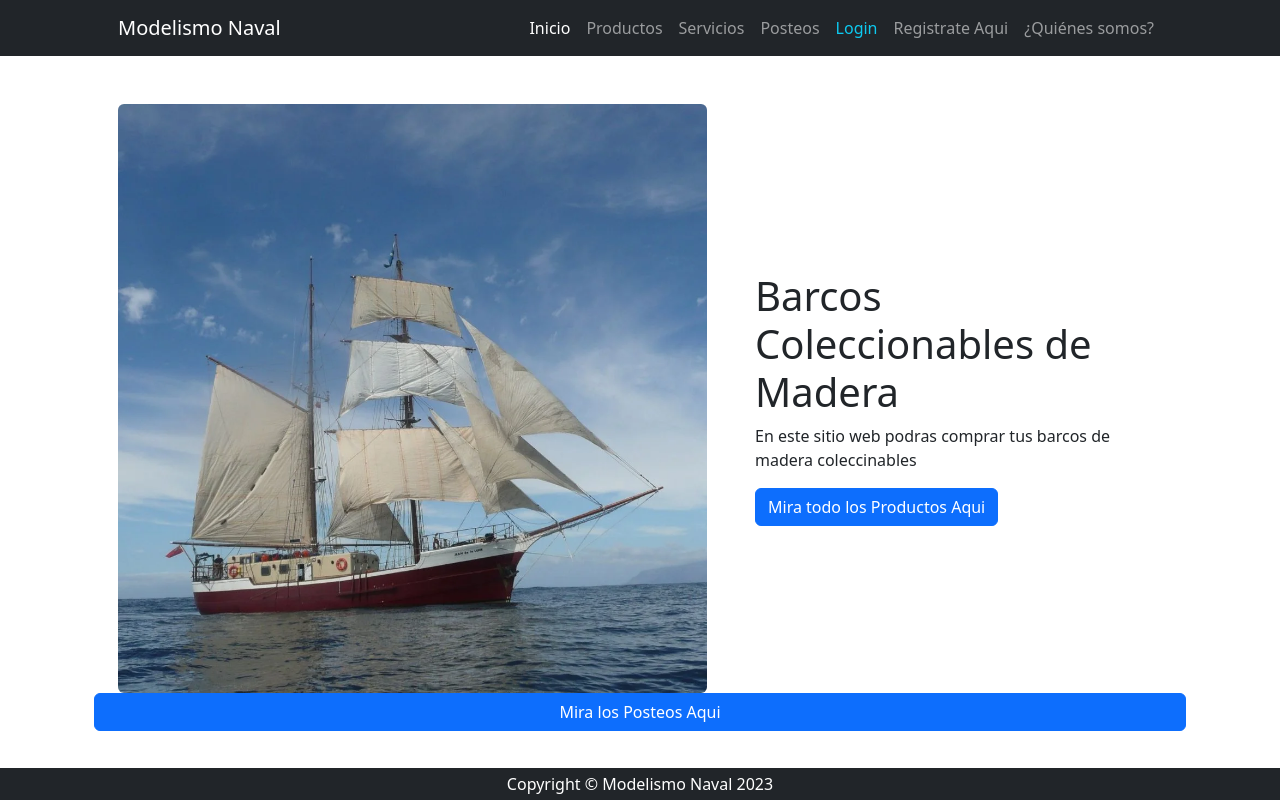
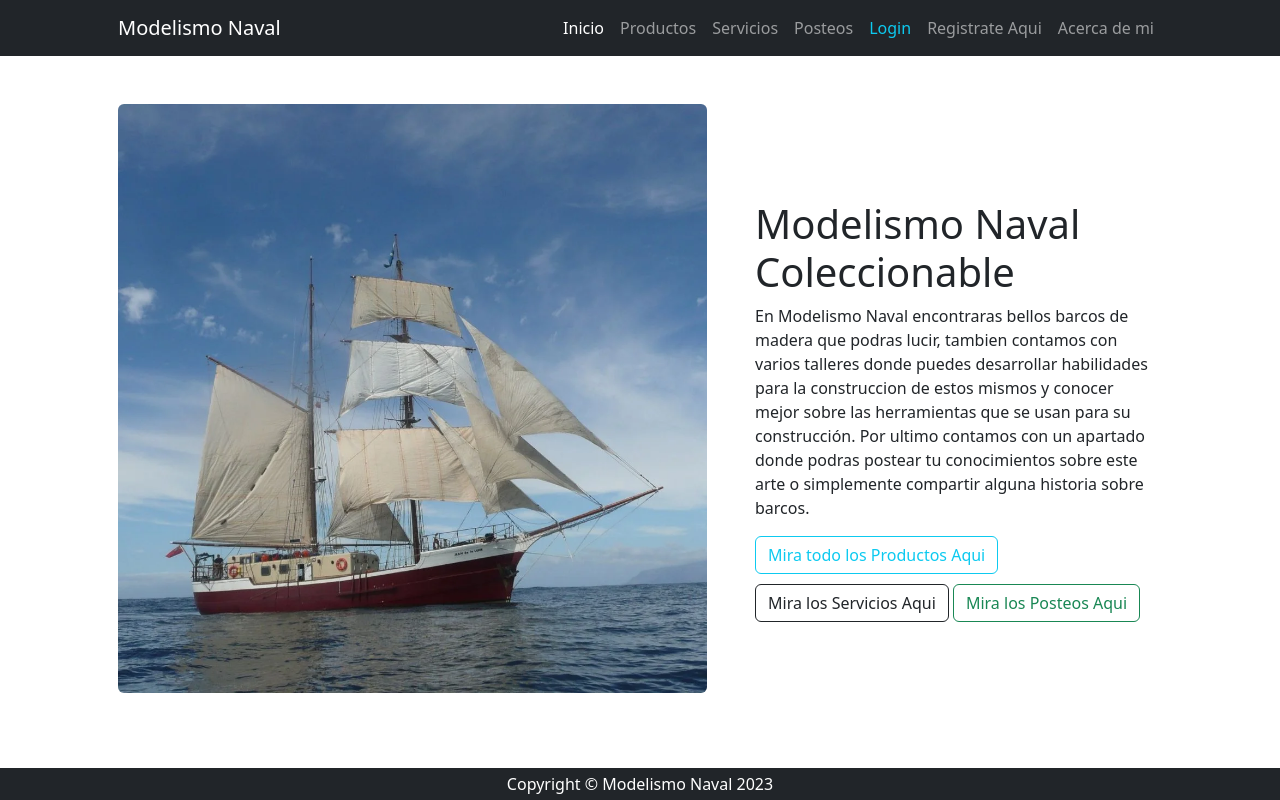
Before and after one commit to mar-var05/Entrega_Final, a Django app: page / in a window 1280 px wide. Run offline with Django 4.2, Linux system fonts and the light colour scheme; some libraries are stand-ins or nearby versions.

Commit message:
Detalles en los archivos HTML

```diff
--- a/project/Apps/Home/templates/Home/about.html
+++ b/project/Apps/Home/templates/Home/about.html
@@ -2,6 +2,6 @@
 
 {% block content %}
   <div class="image-container">
-    <p class="text-center display-1 mb-5 mt-3">Somos un equipo de desarrolladores que quieren crear cosas increibles con Python</p>
+    <p class="text-center display-1 mb-5 mt-3">Mi nombre es Mariana Varon, tengo 19 años y este es mi primer proyecto en Django</p>
   </div>
 {% endblock %}
--- a/project/Apps/Home/templates/Home/index.html
+++ b/project/Apps/Home/templates/Home/index.html
@@ -19,12 +19,21 @@
 
 
    <div class="row gx-4 gx-lg-5 align-items-center my-5">
-        <div class="col-lg-7"><img class="img-fluid rounded mb-4 mb-lg-0" src="{% static 'Home/img/Embarcacion Naval.webp' %}" alt="..." /></div>
+        <div class="col-lg-7"><img class="img-fluid rounded mb-6 mb-lg-4" src="{% static 'Home/img/Embarcacion Naval.webp' %}" alt="..." /></div>
         <div class="col-lg-5">
-            <h1 class="font-weight-light">Barcos Coleccionables de Madera </h1>
-            <p>En este sitio web podras comprar tus barcos de madera coleccinables</p>
-            <a class="btn btn-primary" href="{% url 'Producto:Producto_list' %}">Mira todo los Productos Aqui</li></a>
+            <h1 class="font-weight-light">Modelismo Naval Coleccionable </h1>
+            <p>En Modelismo Naval encontraras bellos barcos de madera que podras lucir, tambien contamos con
+                varios talleres donde puedes desarrollar habilidades para la construccion de estos mismos y conocer mejor sobre las herramientas
+                que se usan para su construcción. Por ultimo contamos con un apartado donde podras postear tu conocimientos sobre este arte o simplemente compartir
+                alguna historia sobre barcos.
+            </p>
+            <a class="btn btn-outline-info" href="{% url 'Producto:Producto_list' %}">Mira todo los Productos Aqui</li></a>
+            <a class="btn btn-outline-dark" style="margin-top: 10px" href="{% url 'Servicio:Servicio_list' %}">Mira los Servicios Aqui</li></a>
+            <a class="btn btn-outline-success" style="margin-top: 10px" href="{% url 'Posteos:Posteos_list' %}">Mira los Posteos Aqui</li></a>
+
         </div>
-        <a class="btn btn-primary" href="{% url 'Posteos:Posteos_list' %}">Mira los Posteos Aqui</li></a>
     </div>
+    <div>
+    </div>
+
 {% endblock content %}
--- a/project/Apps/Home/templates/Home/navbar.html
+++ b/project/Apps/Home/templates/Home/navbar.html
@@ -21,7 +21,7 @@
                    <li class="nav-item"><a class="nav-link text-info" href="{% url 'Home:login' %}">Login</a></li>
                    <li class="nav-item"><a class="nav-link {% if request.path == "/register/" %}active{% endif %}" href="{% url 'Home:register' %}">Registrate Aqui</a></li>
                 {% endif %}
-                   <li class="nav-item"><a class="nav-link {% if request.path == "/about/" %}active{% endif %}" href="{% url 'Home:about' %}">¿Quiénes somos?</a></li>
+                   <li class="nav-item"><a class="nav-link {% if request.path == "/about/" %}active{% endif %}" href="{% url 'Home:about' %}">Acerca de mi</a></li>
 
             </ul>
 
--- a/project/Apps/Posteos/templates/Posteos/index_back.html
+++ b/project/Apps/Posteos/templates/Posteos/index_back.html
@@ -1 +1,2 @@
-<a href="{% url 'Posteos:index' %}" class="btn btn-info">Volver </a>
+<a href="{% url 'Posteos:index' %}" class="btn btn-info">Volver a Índice de Posteos</a>
+<a href="{% url 'Home:index' %}" class="btn btn-info">Volver a Inicio</a>
--- a/project/Apps/Producto/templates/Producto/index_back.html
+++ b/project/Apps/Producto/templates/Producto/index_back.html
@@ -1 +1,2 @@
 <a href="{% url 'Producto:index' %}" class="btn btn-info">Volver a índice de Producto</a>
+<a href="{% url 'Home:index' %}" class="btn btn-info">Volver a Inicio</a>
--- a/project/Apps/Servicio/templates/Servicio/index_back.html
+++ b/project/Apps/Servicio/templates/Servicio/index_back.html
@@ -1 +1,2 @@
 <a href="{% url 'Servicio:index' %}" class="btn btn-info">Volver a índice de Servicio</a>
+<a href="{% url 'Home:index' %}" class="btn btn-info">Volver a Inicio</a>
```
Also changed, not shown: README.md.
